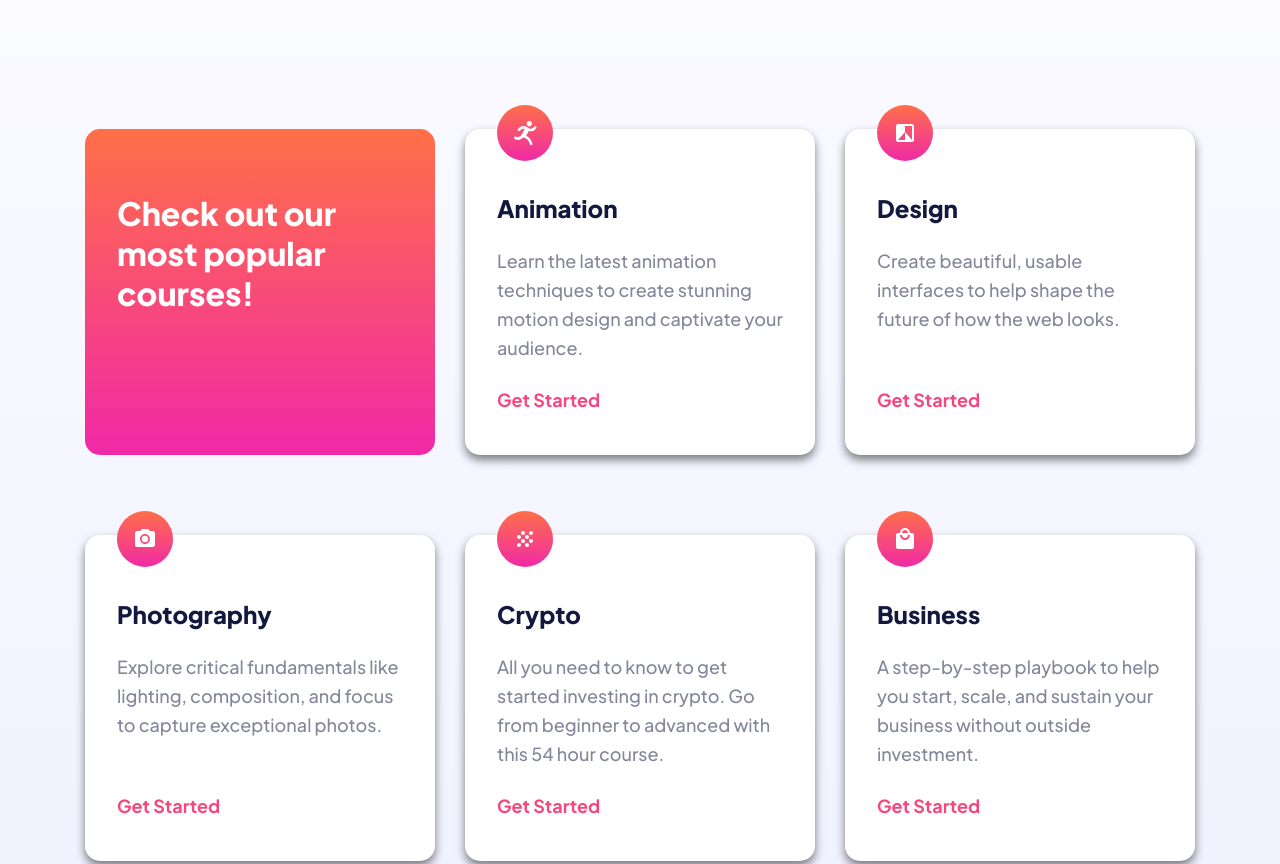
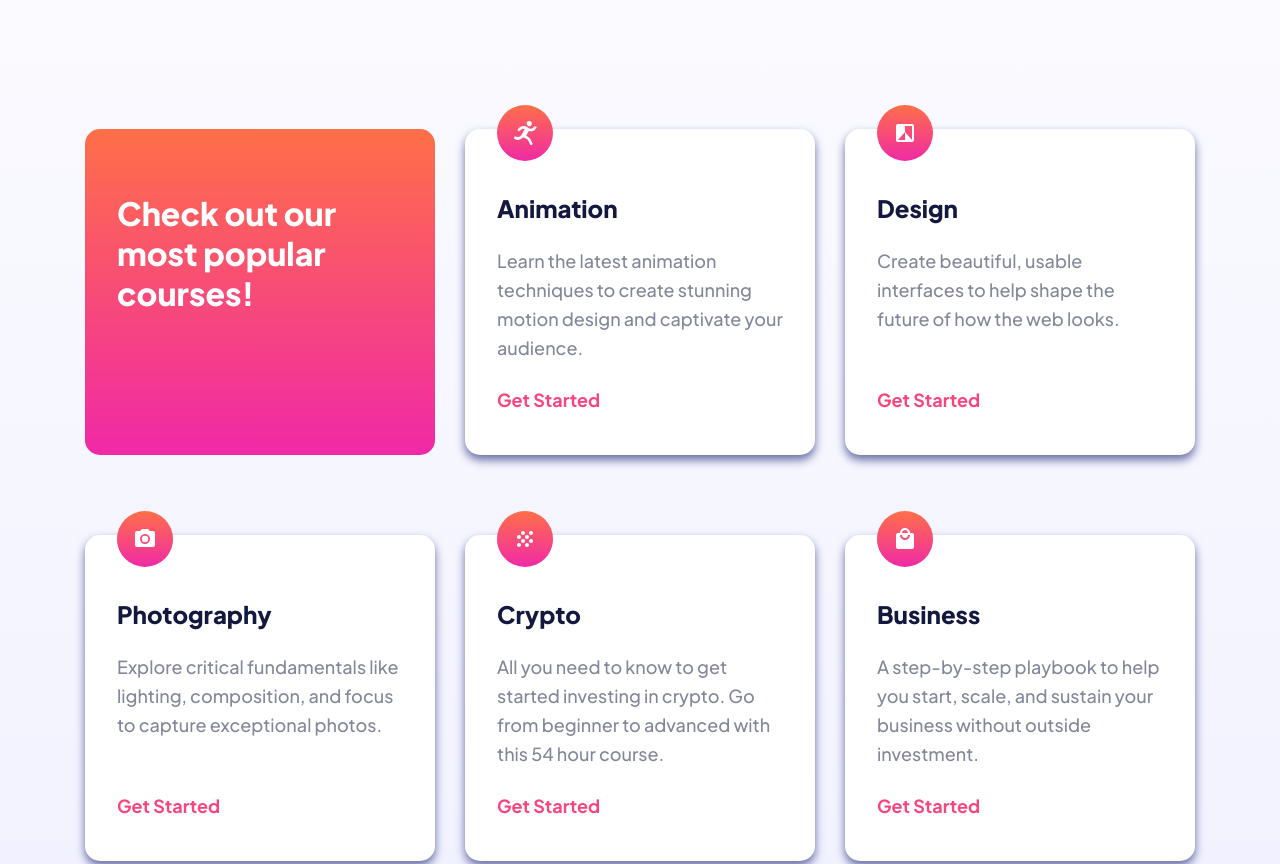
Before and after one commit to kevinndlc/skilled-elearning-landing-page, a website built with Parcel: page src/index.html in a window 1280 px wide. Shown: the part 726-1590 px from the top of the page. Built offline with nearby package versions, Linux system fonts and the light colour scheme.

Commit message:
Fix: Shadow on grid items

```diff
--- a/src/style.scss
+++ b/src/style.scss
@@ -279,7 +279,7 @@ img {
     display: flex;
     flex-direction: column;
     padding-bottom: 2rem;
-    box-shadow: 0 5px 10px rgba(0, 0, 0, 0.5);
+    box-shadow: 0 5px 10px var(--clr-lavender);
 
     @include desktop {
       padding-bottom: 2.5rem;
```
